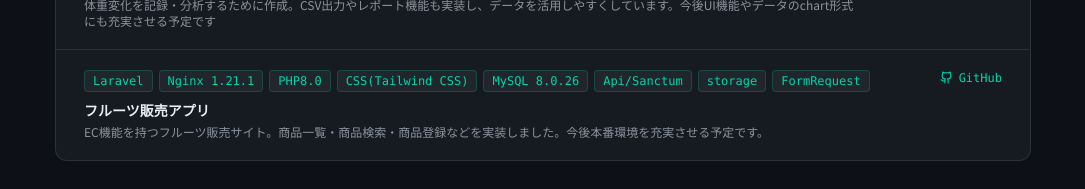
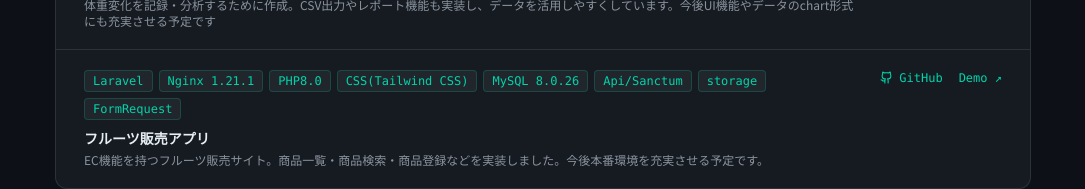
Before and after one commit to shoyama1010/kochilabo-next, a Next.js app: page /works in a window 1280 px wide. Shown: the part 1474-1663 px from the top of the page, without its empty margins (97-1182 px from the left). Built offline with nearby package versions, Linux system fonts and the light colour scheme.

Commit message:
レイアウト等更新

```diff
--- a/app/layout.tsx
+++ b/app/layout.tsx
@@ -20,7 +20,7 @@ export const metadata: Metadata = {
   openGraph: {
     title: "Kochi.Labo | Webエンジニアポートフォリオ",
     description:
-      "要件定義から実装まで。課題解決できるWebエンジニアを目指す。",
+      "要件定義から実装まで課題解決できる、IT支援Webエンジニアを目指す。",
     type: "website",
   },
 };
--- a/data/portfolio.ts
+++ b/data/portfolio.ts
@@ -213,6 +213,7 @@ export const OTHER_WORKS: Work[] = [
     ],
     img: "https://images.unsplash.com/photo-1619566636858-adf3ef46400b?w=900&h=500&fit=crop&auto=format",
     github: "https://github.com/shoyama1010/fruit-furima-spa",
+    demo: "https://fruit-furima-frontend.vercel.app/login",
   },
 ];
 
```
